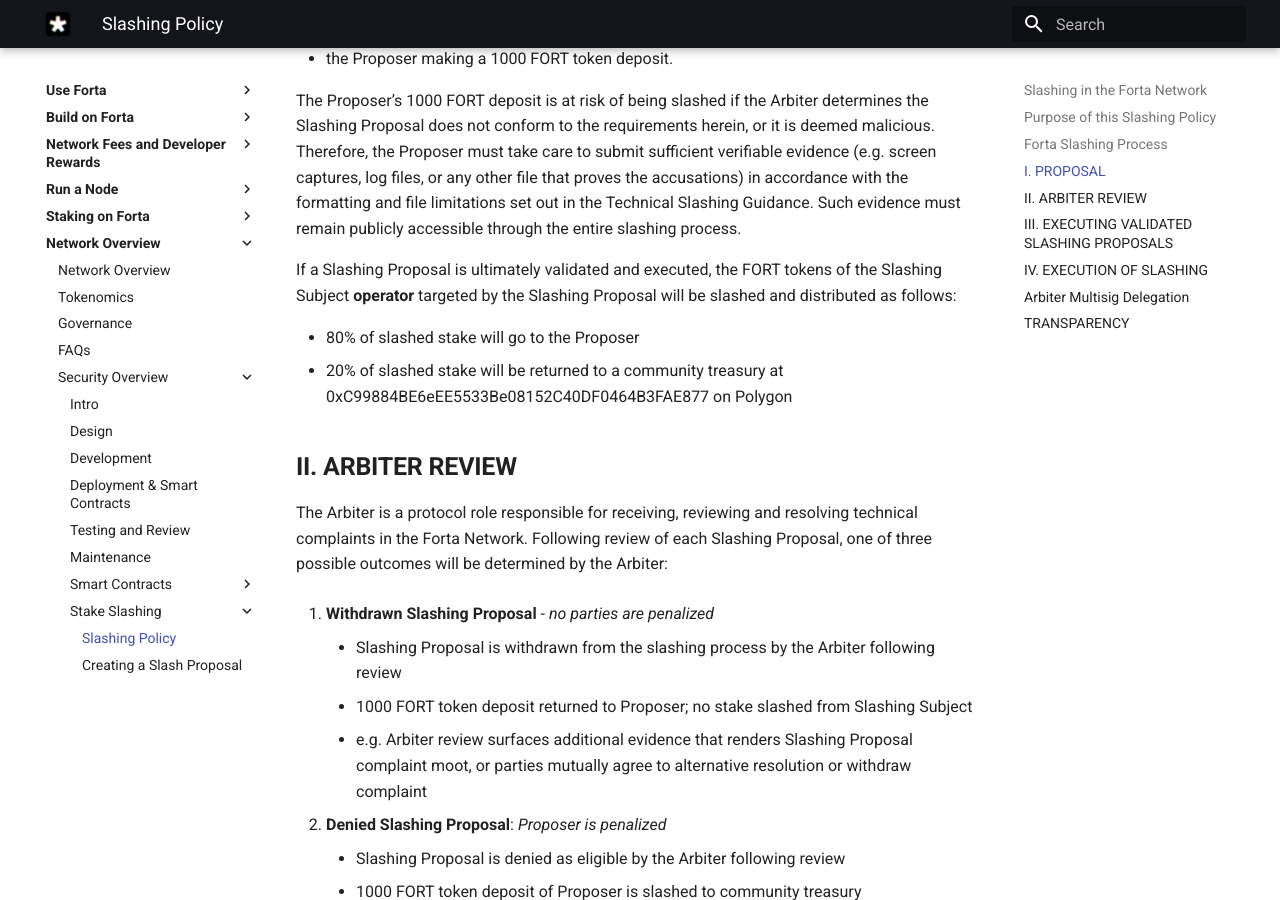
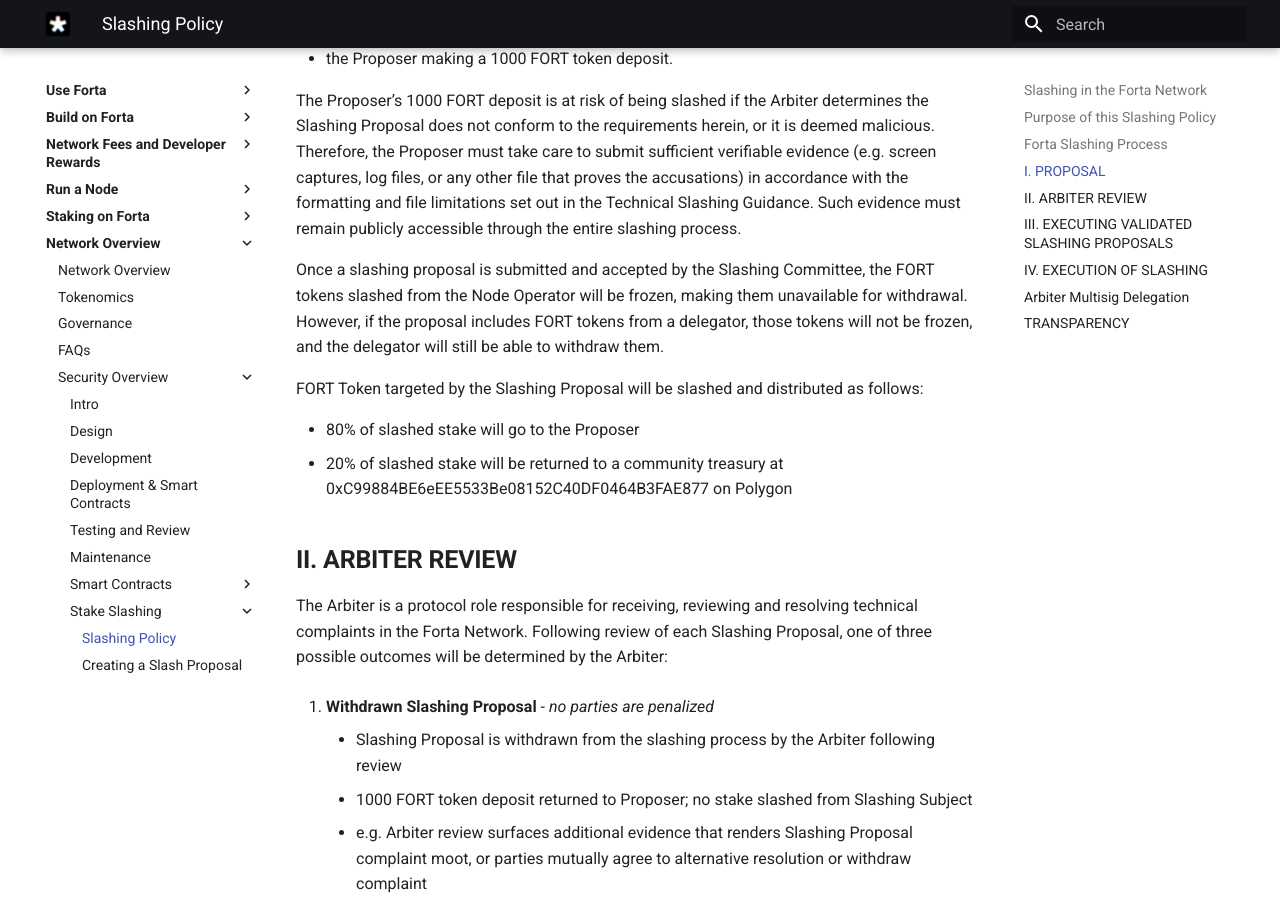
Before and after one commit to forta-network/docs, an MkDocs documentation site: the page built from docs/slashing-policy.md, in a window 1280 px wide and 900 px high, scrolled down 1550 px. Built offline with MkDocs 1.6.1 and Material for MkDocs 9.7.7, drawn with Linux system fonts in a browser that asks for light colours.

Commit message:
delegators_modification

```diff
--- a/docs/slashing-policy.md
+++ b/docs/slashing-policy.md
@@ -32,7 +32,9 @@
 
 The Proposer’s 1000 FORT deposit is at risk of being slashed if the Arbiter determines the Slashing Proposal does not conform to the requirements herein, or it is deemed malicious. Therefore, the Proposer must take care to submit sufficient verifiable evidence (e.g. screen captures, log files, or any other file that proves the accusations) in accordance with the formatting and file limitations set out in the Technical Slashing Guidance. Such evidence must remain publicly accessible through the entire slashing process.
 
-If a Slashing Proposal is ultimately validated and executed, the FORT tokens of the Slashing Subject **operator** targeted by the Slashing Proposal will be slashed and distributed as follows:
+Once a slashing proposal is submitted and accepted by the Slashing Committee, the FORT tokens slashed from the Node Operator will be frozen, making them unavailable for withdrawal. However, if the proposal includes FORT tokens from a delegator, those tokens will not be frozen, and the delegator will still be able to withdraw them.
+
+FORT Token targeted by the Slashing Proposal will be slashed and distributed as follows:
 
 - 80% of slashed stake will go to the Proposer
 - 20% of slashed stake will be returned to a community treasury at 0xC99884BE6eEE5533Be08152C40DF0464B3FAE877 on Polygon
```
